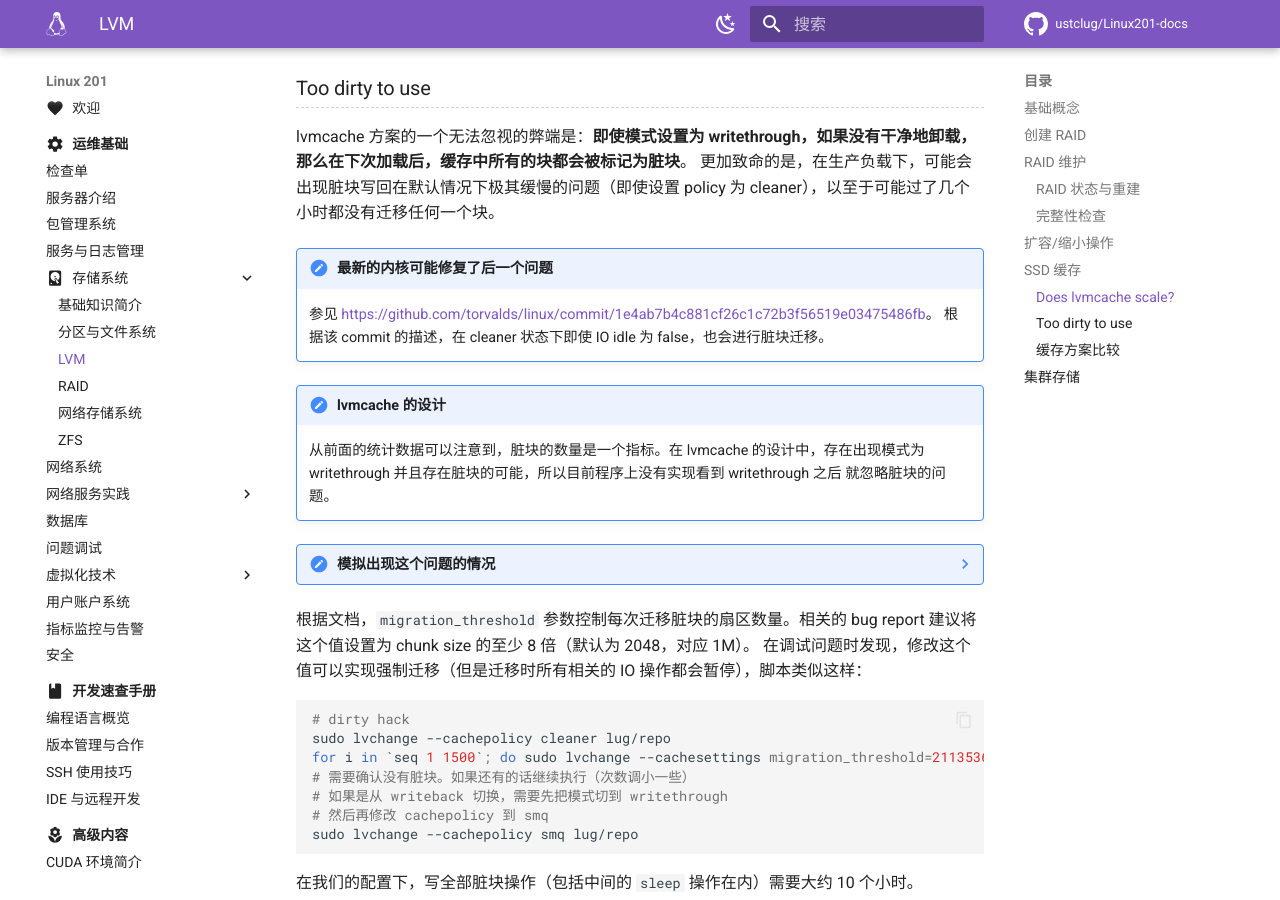
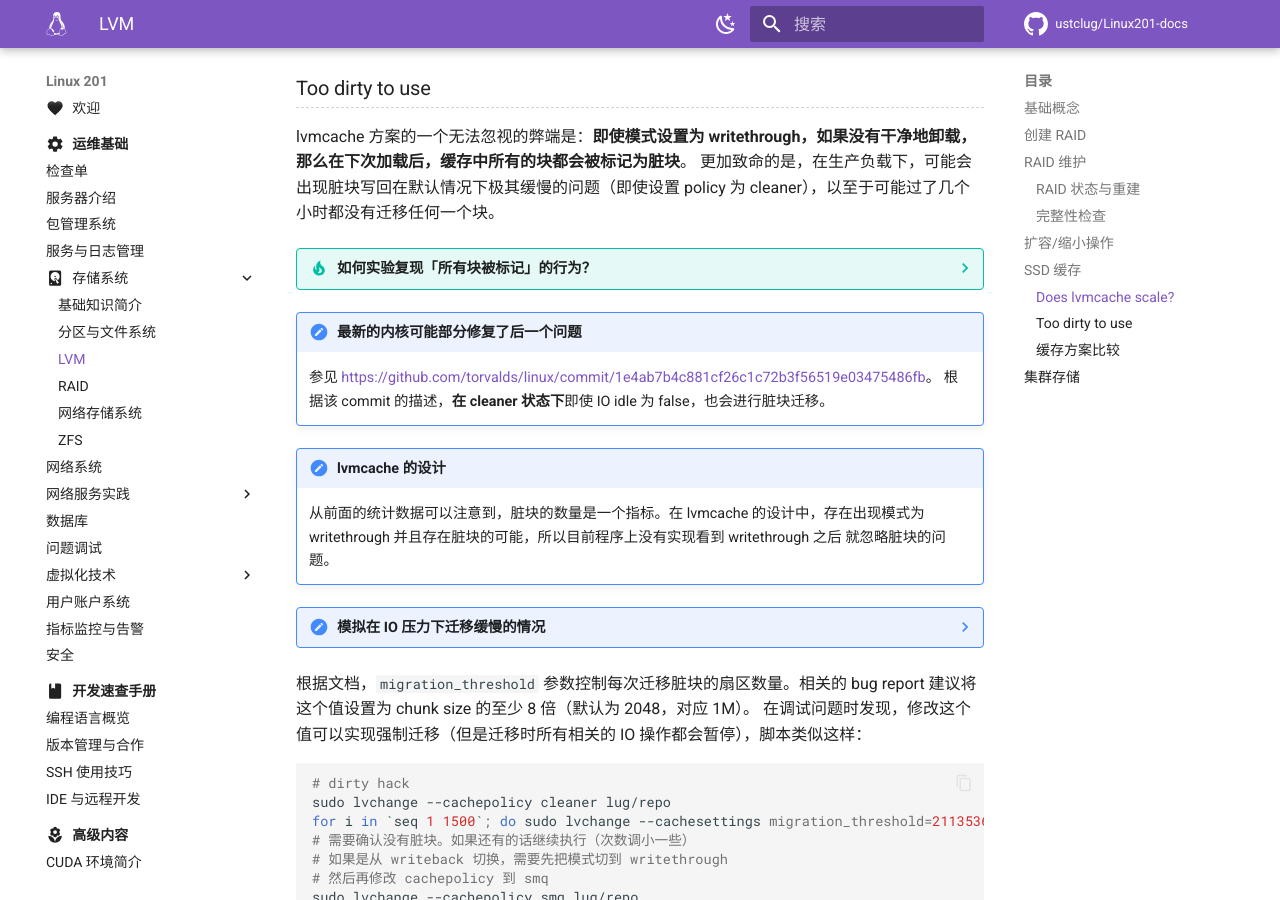
Before and after one commit to ustclug/Linux201-docs, an MkDocs documentation site: the page built from docs/ops/storage/lvm.md, in a window 1280 px wide and 900 px high, scrolled down 18503 px. Built offline with MkDocs 1.6.1 and Material for MkDocs 9.7.7, drawn with Linux system fonts in a browser that asks for light colours; comment, search, counter and statistics services are not loaded; some of the changed lines change nothing that is shown; some of the changed text lies outside the part shown.

Commit message:
ops/storage: explain lvmcache dirty behavior

````diff
--- a/docs/ops/storage/lvm.md
+++ b/docs/ops/storage/lvm.md
@@ -937,17 +937,44 @@
 lvmcache 方案的一个无法忽视的弊端是：**即使模式设置为 writethrough，如果没有干净地卸载，那么在下次加载后，缓存中所有的块都会被标记为脏块**。
 更加致命的是，在生产负载下，可能会出现脏块写回在默认情况下极其缓慢的问题（即使设置 policy 为 cleaner），以至于可能过了几个小时都没有迁移任何一个块。
 
-!!! note "最新的内核可能修复了后一个问题"
+??? tip "如何实验复现「所有块被标记」的行为？"
+
+    由于没有能够强制卸载本地回环的方法，因此这里可以考虑的思路是：
+    在虚拟机中使用本地回环设备创建 lvmcache，写入并读取一些数据（单纯的写入一次可能不会使用缓存块空间），然后使用 `reboot -f` 强制重启。
+
+    如果使用的块够多，并且操作及时，可能就能看到 dirty block > 0 的情况：
+
+    ```console
+    $ sudo losetup -f --show hdd.img
+    /dev/loop0
+    $ sudo losetup -f --show ssd.img
+    /dev/loop1
+    $ sudo lvs -a -o devices,cache_policy,cachemode,cache_settings,cache_total_blocks,cache_used_blocks,cache_dirty_blocks,cache_read_hits,cache_read_misses,cache_write_hits,cache_write_misses
+      Devices         CachePolicy CacheMode    CacheSettings CacheTotalBlocks CacheUsedBlocks  CacheDirtyBlocks CacheReadHits    CacheReadMisses  CacheWriteHits   CacheWriteMisses
+      lvdata_corig(0) smq         writethrough                         163584            62544             4918              120                0                0                0
+      /dev/loop1(0)
+      /dev/loop0(0)
+    ```
+
+    另外在本地测试时发现，如果创建 cache 之后过短暂的时间后重启，可能会出现 cache LV 的 superblock 未正确写入的情况，
+    此时 LVM 无法挂载[^t-p-t-bug] cache，并且似乎也无法修复。
+    幸运的是，至少用一些 trick 可以 uncache 掉这个坏掉的 LV
+    （cachevol 可能会麻烦一些，需要先使用 `dmsetup remove` 移除多余的卷；cachepool 可以直接 uncache）。
+
+    来自 linux-lvm 邮件列表的可能相关的故障报告参见
+    <https://lore.kernel.org/all/b9e10482-e508-63fa-5518-94cccc007e81@redhat.com/T/>。
+
+!!! note "最新的内核可能部分修复了后一个问题"
 
     参见 <https://github.com/torvalds/linux/commit/1e4ab7b4c881cf26c1c72b3f56519e03475486fb>。
-    根据该 commit 的描述，在 cleaner 状态下即使 IO idle 为 false，也会进行脏块迁移。
+    根据该 commit 的描述，**在 cleaner 状态下**即使 IO idle 为 false，也会进行脏块迁移。
 
 !!! note "lvmcache 的设计"
 
     从前面的统计数据可以注意到，脏块的数量是一个指标。在 lvmcache 的设计中，存在出现模式为 writethrough 并且存在脏块的可能，所以目前程序上没有实现看到 writethrough 之后
     就忽略脏块的问题。
 
-??? note "模拟出现这个问题的情况"
+??? note "模拟在 IO 压力下迁移缓慢的情况"
 
     格式化我们刚才创建的有 cache 的 LV，使用 `fio` 上点压力：
 
@@ -1288,6 +1315,8 @@
 PVE 自带的集群管理功能使用了 `corosync` 维护了一个集群内部的全局锁，所有使用 PVE 工具修改存储的操作都会先获取这个全局锁。
 并且 PVE 不存在多台机器访问同一个 LV 的情况，因此这一套方案不依赖于 `lvmlockd`。
 
+<!-- TODO: 关于 corosync 和分布式系统相关的内容放在哪里呢？ -->
+
 !!! warning "确保所有访问 LVM 的机器在同一个 PVE 集群中"
 
     否则在集群外的虚拟机创建等操作不会正确获取锁，导致**覆盖**已有的虚拟机磁盘。
@@ -1303,3 +1332,5 @@
 [^rhel-version]: 推荐查看最新版本的 RHEL 手册进行阅读，因为新版本可能包含一些新特性，并且 Debian 的版本更新比 RHEL 更快。本链接指向目前最新的 RHEL 9 的 LVM 手册。
 [^time]: Retrieved on 2024-02-18.
 [^bcachefs-principles]: "Buckets containing only cached data are discarded as needed by the allocator in LRU order" ([bcachefs: Principles of Operation](https://bcachefs.org/bcachefs-principles-of-operation.pdf) 2.2.4)
+<!-- markdownlint-disable -->
+[^t-p-t-bug]: Cache 的完整性检查工具 `cache_check` 位于 [thin-provisioning-tools](https://github.com/jthornber/thin-provisioning-tools) 中。其 1.0 版本使用 Rust 重写后[存在一个 bug](https://github.com/jthornber/thin-provisioning-tools/issues/294)，会导致即使检查失败，LVM 也会继续尝试挂载。
````
